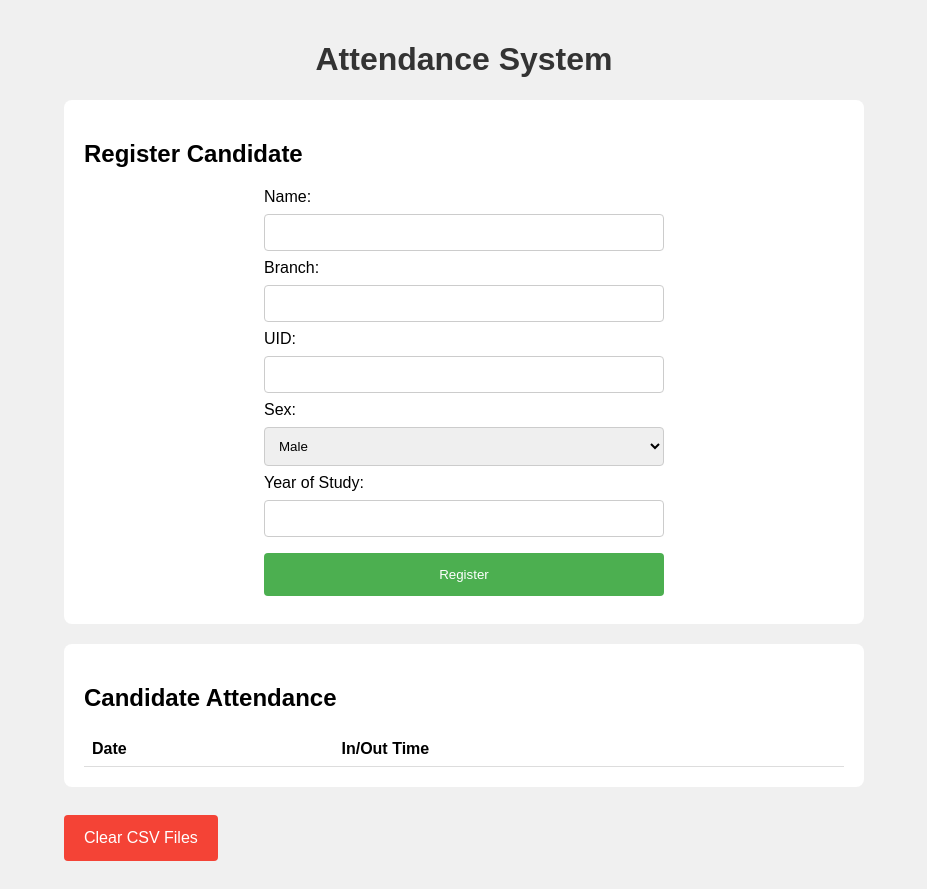
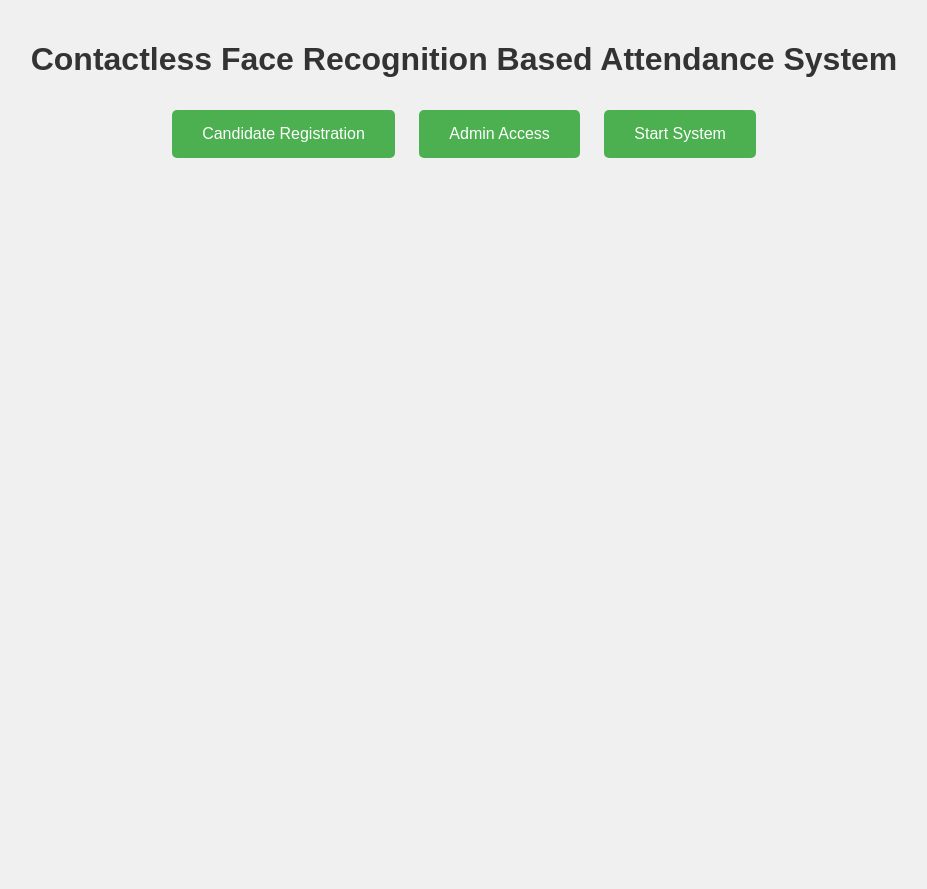
Before and after one commit to omrode1/Face-detection-based-attendance-system, a Flask app: page / in a window 1280 px wide. Shown: the whole page, without its empty margins (176-1103 px from the left). After the commit the page ends 158 px from the top, so only its background shows below. Run offline with Flask 3, Linux system fonts and the light colour scheme; lists and menus that the app fills with data are empty.

Commit message:
Update index.html

```diff
--- a/templates/index.html
+++ b/templates/index.html
@@ -3,125 +3,40 @@
 <head>
     <meta charset="UTF-8">
     <meta name="viewport" content="width=device-width, initial-scale=1.0">
-    <title>Attendance System</title>
+    <title>Contactless Face Recognition Based Attendance System</title>
     <style>
-        /* Basic styling */
         body {
             font-family: Arial, sans-serif;
             margin: 0;
-            padding: 0;
+            padding: 20px;
             background-color: #f0f0f0;
-        }
-        .container {
-            max-width: 800px;
-            margin: auto;
-            padding: 20px;
+            text-align: center;
         }
         h1 {
-            text-align: center;
             color: #333;
         }
-        .form-container {
-            background-color: #fff;
-            border-radius: 8px;
-            padding: 20px;
-            margin-bottom: 20px;
-        }
-        form {
-            max-width: 400px;
-            margin: auto;
-        }
-        input[type="text"], input[type="email"], input[type="number"], select {
-            width: 100%;
-            padding: 10px;
-            margin: 8px 0;
+        .button {
             display: inline-block;
-            border: 1px solid #ccc;
-            border-radius: 4px;
-            box-sizing: border-box;
-        }
-        input[type="submit"] {
-            width: 100%;
             background-color: #4CAF50;
             color: white;
-            padding: 14px 20px;
-            margin: 8px 0;
+            padding: 15px 30px;
+            text-align: center;
+            text-decoration: none;
+            font-size: 16px;
+            margin: 10px;
+            cursor: pointer;
             border: none;
-            border-radius: 4px;
-            cursor: pointer;
+            border-radius: 5px;
         }
-        input[type="submit"]:hover {
+        .button:hover {
             background-color: #45a049;
-        }
-        table {
-            width: 100%;
-            border-collapse: collapse;
-        }
-        th, td {
-            padding: 8px;
-            text-align: left;
-            border-bottom: 1px solid #ddd;
-        }
-        tr:hover {
-            background-color: #f2f2f2;
-        }
-        .clear-button {
-            background-color: #f44336;
-            color: white;
-            padding: 14px 20px;
-            margin: 8px 0;
-            border: none;
-            border-radius: 4px;
-            cursor: pointer;
-            display: inline-block;
-            text-decoration: none;
-            text-align: center;
-        }
-        .clear-button:hover {
-            background-color: #d32f2f;
         }
     </style>
 </head>
 <body>
-    <div class="container">
-        <h1>Attendance System</h1>
-
-        <!-- Registration Form -->
-        <div class="form-container">
-            <h2>Register Candidate</h2>
-            <form action="/register" method="post">
-                <label for="name">Name:</label>
-                <input type="text" id="name" name="name" required>
-                <label for="branch">Branch:</label>
-                <input type="text" id="branch" name="branch" required>
-                <label for="uid">UID:</label>
-                <input type="text" id="uid" name="uid" required>
-                <label for="sex">Sex:</label>
-                <select id="sex" name="sex" required>
-                    <option value="male">Male</option>
-                    <option value="female">Female</option>
-                    <option value="other">Other</option>
-                </select>
-                <label for="year_of_study">Year of Study:</label>
-                <input type="number" id="year_of_study" name="year_of_study" required>
-                <input type="submit" value="Register">
-            </form>
-        </div>
-
-        <!-- Individual Candidate Attendance -->
-        <div class="form-container">
-            <h2>Candidate Attendance</h2>
-            <table>
-                <tr>
-                    <th>Date</th>
-                    <th>In/Out Time</th>
-                </tr>
-                <!-- Attendance data will be dynamically populated here -->
-            </table>
-        </div>
-
-        <!-- Clear CSV Files Button -->
-        <a href="/clear_data" class="clear-button">Clear CSV Files</a>
-    </div>
+    <h1>Contactless Face Recognition Based Attendance System</h1>
+    <a href="/register" class="button">Candidate Registration</a>
+    <a href="/admin" class="button">Admin Access</a>
+    <a href="/start_system" class="button">Start System</a>
 </body>
 </html>
```
